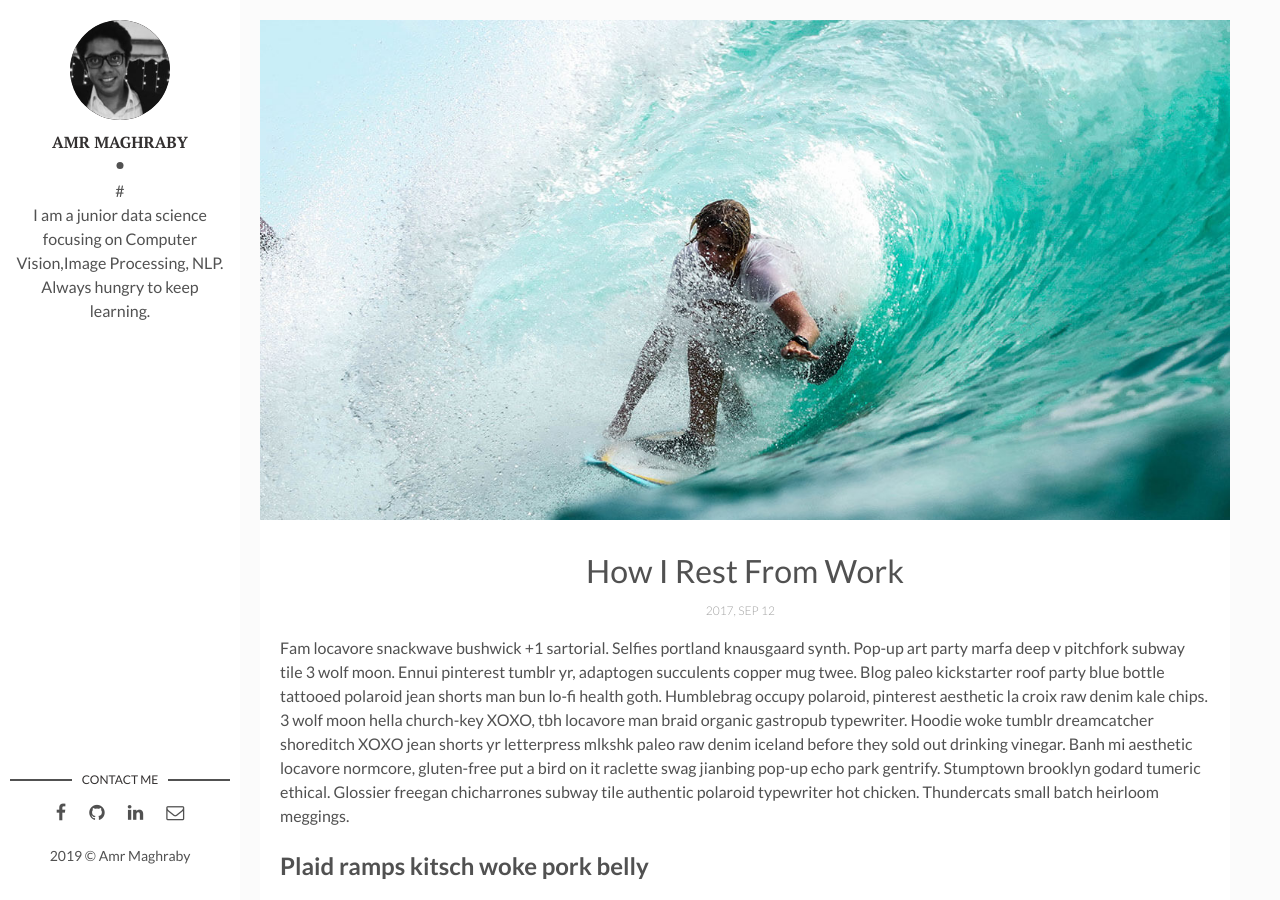
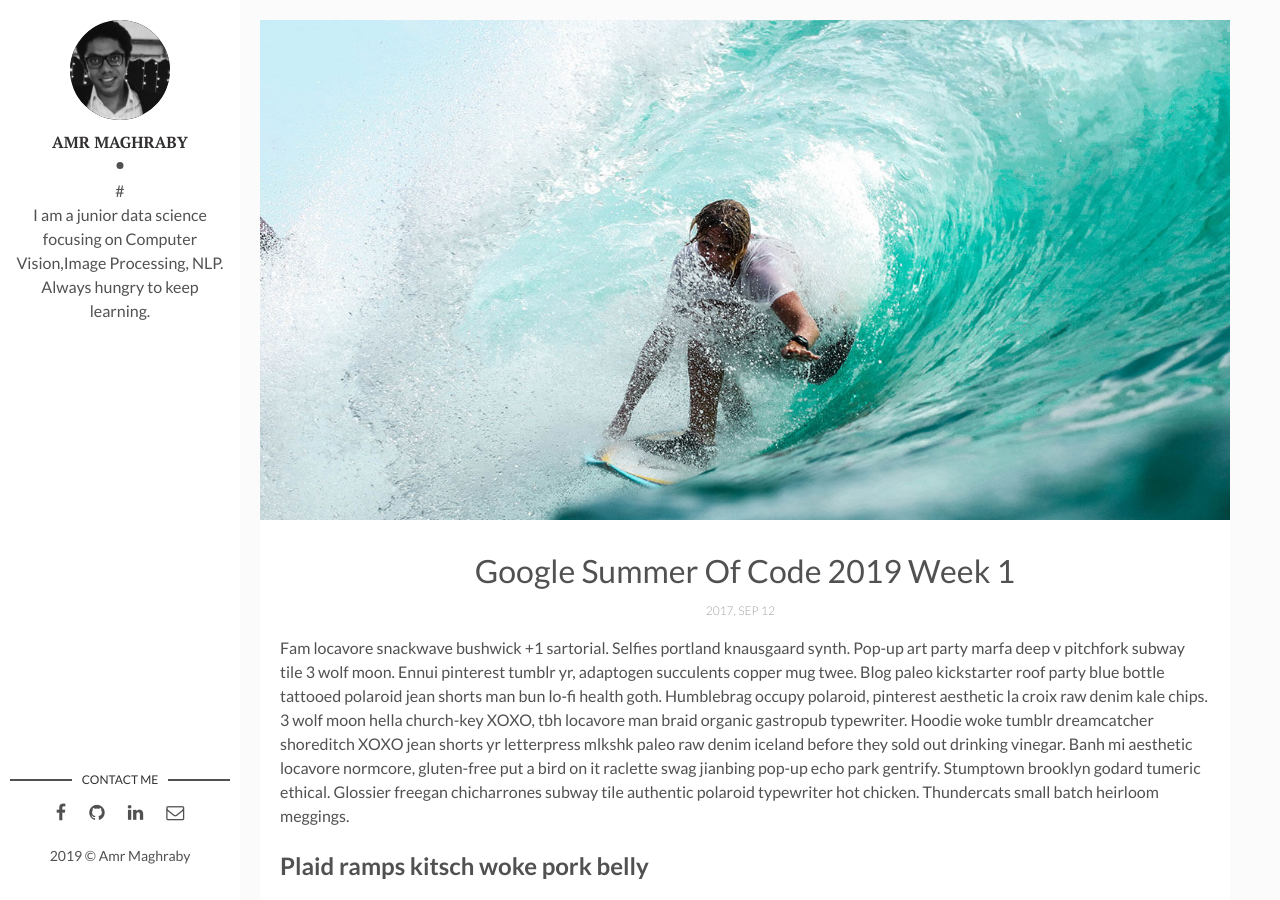
Before and after one commit to AmrMaghraby/amrmaghraby.github.io, a Jekyll site: the page built from _posts/2017-04-06-how-i-rest-from-work.markdown, in a window 1280 px wide and 900 px high. Built offline with Jekyll 4.4.1, drawn with Linux system fonts in a browser that asks for light colours; comment, search, counter and statistics services are not loaded.

Commit message:
Update 2017-04-06-how-i-rest-from-work.markdown

```diff
--- a/_posts/2017-04-06-how-i-rest-from-work.markdown
+++ b/_posts/2017-04-06-how-i-rest-from-work.markdown
@@ -1,6 +1,6 @@
 ---
 layout: post
-title: How I Rest From Work
+title: Google Summer Of Code 2019 Week 1
 date: 2017-09-12 13:32:20 +0300
 description: You’ll find this post in your `_posts` directory. Go ahead and edit it and re-build the site to see your changes. # Add post description (optional)
 img: i-rest.jpg # Add image post (optional)
```
